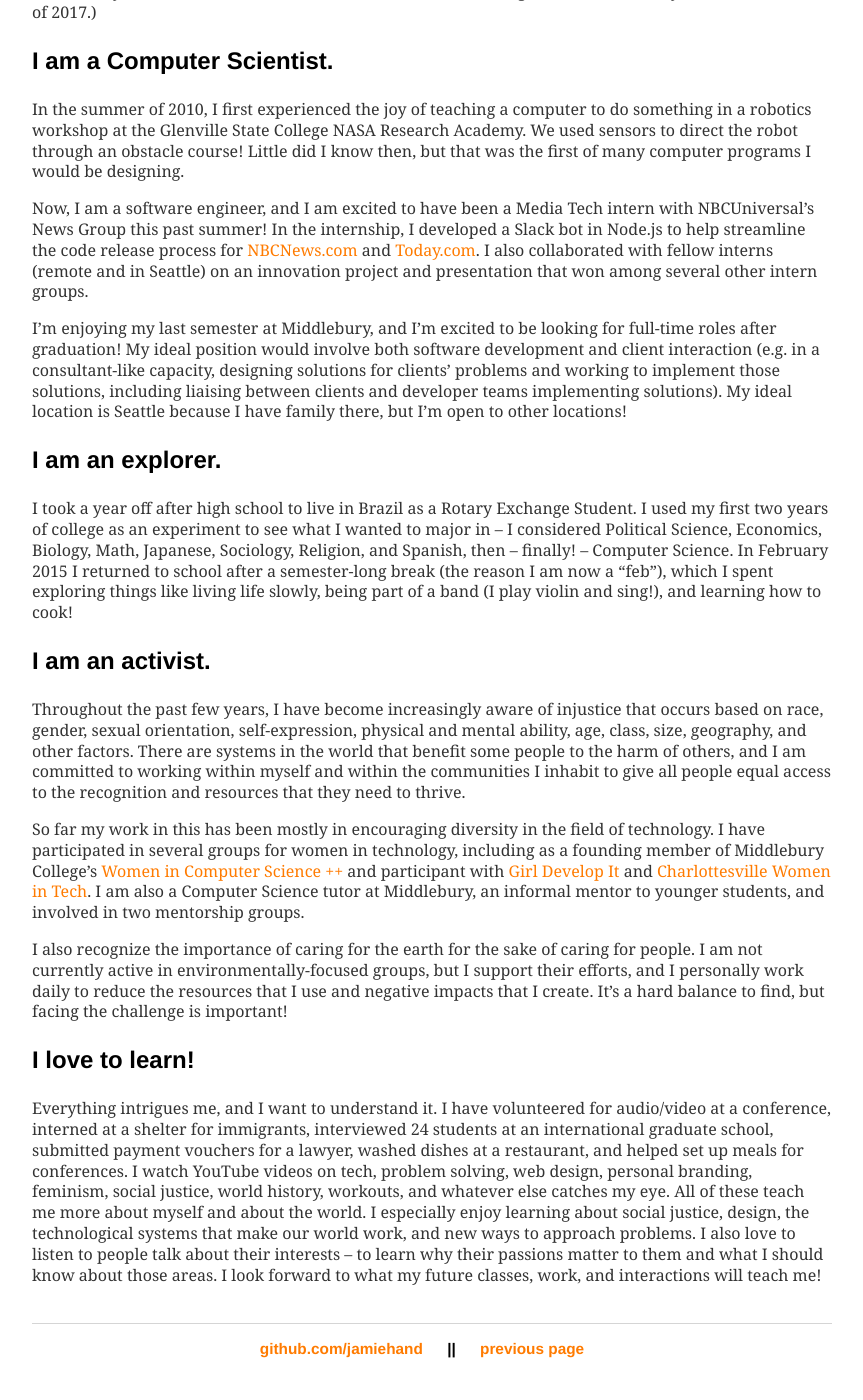
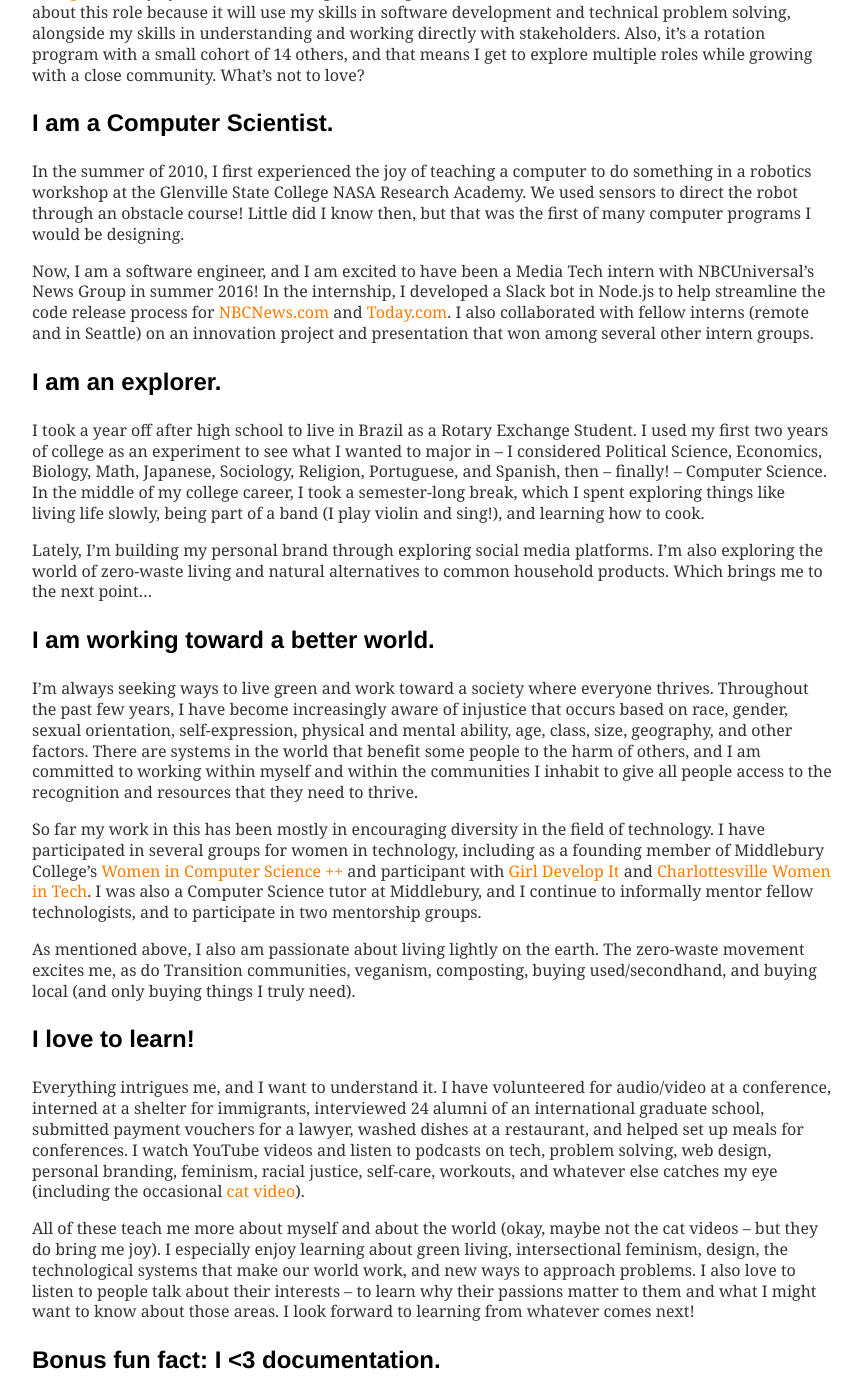
Before and after one commit to jamiehand/jamiehand.github.io, a Jekyll site: the page built from index.md, in a window 1280 px wide and 1400 px high, scrolled down 738 px. Shown: the whole window, without its empty margins (208-1071 px from the left). Built offline with Jekyll 4.4.1, drawn with Linux system fonts in a browser that asks for light colours; some of the changed text lies outside the part shown.

Commit message:
Update index.md for April 2017

```diff
--- a/index.md
+++ b/index.md
@@ -5,14 +5,17 @@
 
 # Hello!
 
-![Welcome!](/img/photos/large/nbcu_newsgroup.jpg)
+![A picture of me in front of a TV and a NBCUniversal News Group sign, smiling and holding a foam "thumbs up" on my hand.](/img/photos/large/nbcu_newsgroup.jpg)
 
 ### I am Jamie Hand. I'm glad you're here -- enjoy, and have a great day!
 
-I'm a super senior feb Computer Science major at
-[Middlebury College](http://www.middlebury.edu).
-(“Super senior feb” is a Middlebury term for a student
-who has one semester left. I will graduate in February -- hence the “feb” -- of 2017.)
+I'm a computer scientist, problem solver, and artist. In February 2017, I graduated from
+[Middlebury College](http://www.middlebury.edu), and in July 2017, I'll be starting with
+Google as a Technical Solutions Consultant. I am excited about this role because it
+will use my skills in software development and technical problem solving, alongside my
+skills in understanding and working directly with stakeholders. Also, it's a rotation
+program with a small cohort of 14 others, and that means I get to explore multiple
+roles while growing with a close community. What's not to love?
 
 ### I am a Computer Scientist.
 
@@ -23,40 +26,37 @@
 programs I would be designing.
 
 Now, I am a software engineer, and
-I am excited to have been a Media Tech intern with NBCUniversal's News Group this
-past summer! In the internship, I developed a Slack bot in Node.js to help streamline
+I am excited to have been a Media Tech intern with NBCUniversal's News Group
+in summer 2016! In the internship, I developed a Slack bot in Node.js to help streamline
 the code release process for [NBCNews.com](http://www.nbcnews.com/) and
 [Today.com](http://www.today.com/). I also collaborated
 with fellow interns (remote and in Seattle) on an innovation project and
 presentation that won among several other intern groups.
-
-I'm enjoying my last semester at Middlebury, and I'm excited to be looking for
-full-time roles after graduation! My ideal position would involve both software
-development and client interaction (e.g. in a consultant-like capacity,
-designing solutions for clients' problems and working to implement those
-solutions, including liaising between clients and developer teams implementing
-solutions). My ideal location is Seattle because I have family there, but
-I'm open to other locations!
 
 ### I am an explorer.
 
 I took a year off after high school to live in Brazil as a Rotary Exchange
 Student. I used my first two years of college as an experiment to see what I
 wanted to major in -- I considered Political Science, Economics, Biology, Math,
-Japanese, Sociology, Religion, and Spanish, then -- finally! -- Computer Science.
-In February 2015 I returned to school after a semester-long break (the reason I
-am now a “feb”), which I spent exploring things like living life slowly, being
-part of a band (I play violin and sing!), and learning how to cook!
+Japanese, Sociology, Religion, Portuguese, and Spanish, then -- finally! -- Computer Science.
+In the middle of my college career, I took a semester-long break,
+which I spent exploring things like living life slowly, being
+part of a band (I play violin and sing!), and learning how to cook.
 
-### I am an activist.
+Lately, I'm building my personal brand through exploring social
+media platforms. I'm also exploring the world of zero-waste living and natural
+alternatives to common household products. Which brings me to the next point...
 
+### I am working toward a better world.
+
+I'm always seeking ways to live green and work toward a society where everyone thrives.
 Throughout the past few years, I have become increasingly aware of injustice
 that occurs based on race, gender, sexual orientation,
 self-expression, physical and mental ability, age, class, size,
 geography, and other
 factors. There are systems in the world that benefit some people to the
 harm of others, and I am committed to working within myself and within the
-communities I inhabit to give all people equal access to the recognition and
+communities I inhabit to give all people access to the recognition and
 resources that they need to thrive.
 
 So far my work in this has been mostly in encouraging diversity
@@ -65,29 +65,34 @@
 [Women in Computer Science ++](http://middleburywics.weebly.com/) and
 participant with [Girl Develop It](http://www.meetup.com/Girl-Develop-It-CentralVA/)
 and [Charlottesville Women in Tech](http://www.charlottesvillewomenintech.com/).
-I am also a Computer Science tutor at Middlebury, an informal mentor to
-younger students, and involved in two mentorship groups.
+I was also a Computer Science tutor at Middlebury, and I continue to informally mentor
+fellow technologists, and to participate in two mentorship groups.
 
-I also recognize the importance of caring for the earth for the sake of
-caring for people. I am not currently active in environmentally-focused groups,
-but I support their efforts, and I personally work daily to reduce the
-resources that I use and negative impacts that I create. It's
-a hard balance to find, but facing the challenge is important!
+As mentioned above, I also am passionate about living lightly on the earth.
+The zero-waste movement excites me, as do Transition communities, veganism,
+composting, buying used/secondhand, and buying local (and only buying things I truly need).
 
 ### I love to learn!
 
 Everything intrigues me, and I want to understand it. I have volunteered
 for audio/video at a conference, interned at a shelter for immigrants,
-interviewed 24 students at an international graduate school, submitted
+interviewed 24 alumni of an international graduate school, submitted
 payment vouchers for a lawyer, washed dishes at a
 restaurant, and helped set up meals for conferences.
-I watch YouTube videos
+I watch YouTube videos and listen to podcasts
 on tech, problem solving, web design, personal branding, feminism,
-social justice, world history, workouts, and whatever else catches my eye.
+racial justice, self-care, workouts, and whatever else catches my eye
+(including the occasional [cat video](https://youtu.be/gp-zQ7gQYV0)).
+
 All of these teach
-me more about myself and about the world. I especially enjoy learning about
-social justice, design, the technological systems that make our world work, and
+me more about myself and about the world (okay, maybe not the cat videos -- but they
+do bring me joy). I especially enjoy learning about green living,
+intersectional feminism, design, the technological systems that make our world work, and
 new ways to approach problems. I also love to listen to people talk about
 their interests -- to learn why their passions matter to them and
-what I should know about those areas.
-I look forward to what my future classes, work, and interactions will teach me!
+what I might want to know about those areas.
+I look forward to learning from whatever comes next!
+
+### Bonus fun fact: I \<3 documentation.
+
+Starting with my first internship in summer 2013, I have complemented every large project I've done with thorough documentation of my work, explaining my process and providing next steps for the person taking over the project. This includes my Slack bot for [NBCUniversal News Group's](http://www.nbcnews.com/) releases (summer 2016), the start of the [Open Science Framework](https://osf.io/) API wrapper (summer 2015), and two alumni surveys for [Future Generations University](http://learn.future.edu/) (summer 2013 and spring 2017). You can read more about the Slack bot and API wrapper on my [projects page](/projects/).
```
